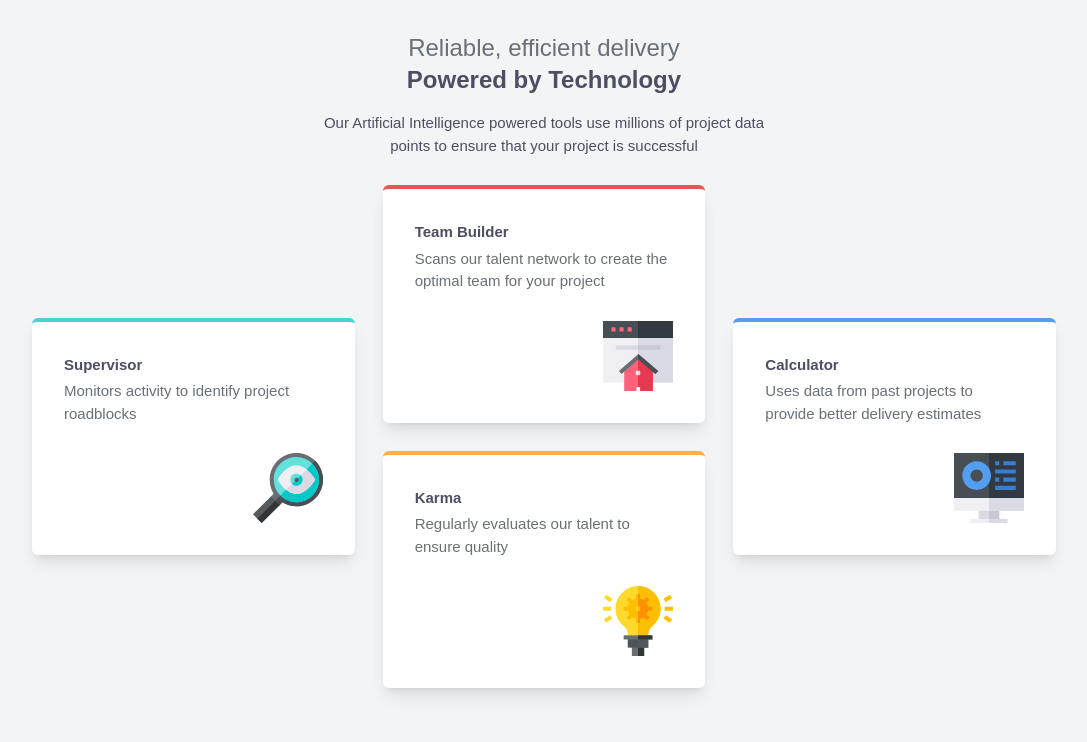
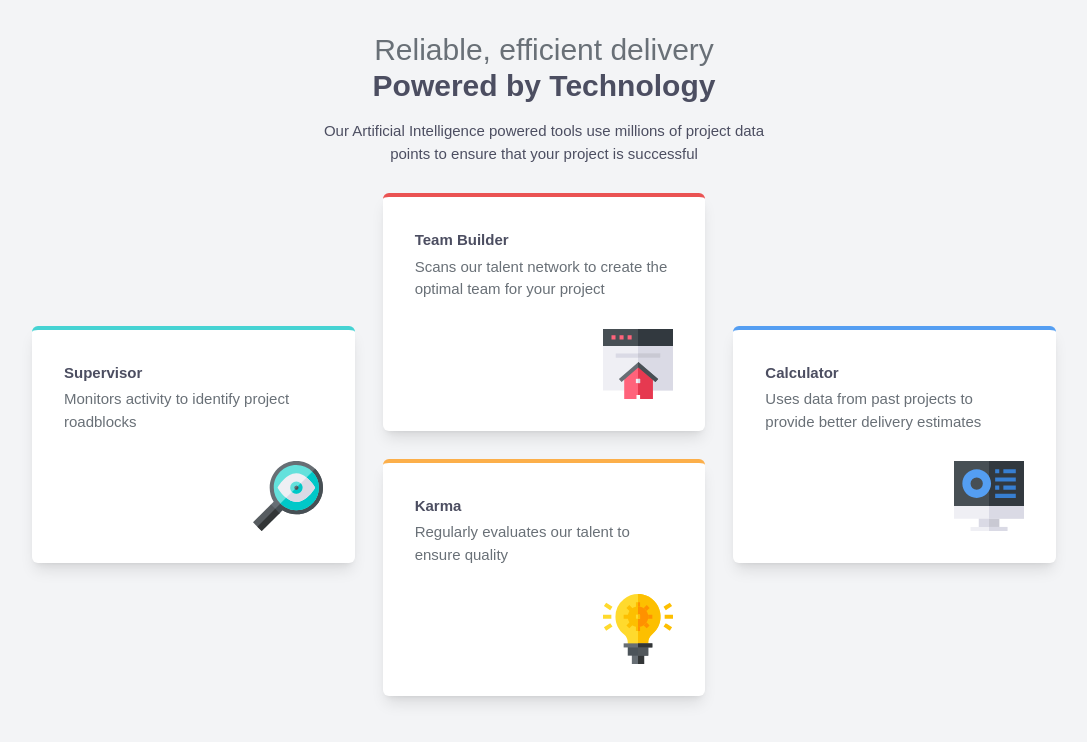
Before and after one commit to rich-333/card-feature-section-master, a website: page index.html in a window 1280 px wide. Shown: the whole page, without its empty margins (96-1183 px from the left). Drawn offline with Linux system fonts and the light colour scheme.

Commit message:
Se aumento el tamano del titulo de la pagina
Esto para mejorar la visualizacion del titulo en pantallas mas grandes.

```diff
--- a/index.html
+++ b/index.html
@@ -16,7 +16,7 @@
 
   <main class="w-[19.4375rem] md:w-[46rem] lg:w-[64rem]">
     <header class="text-center flex justify-center flex-col">
-      <h1 class="text-2xl">
+      <h1 class="text-2xl lg:text-3xl">
         Reliable, efficient delivery
         <span class="block font-bold text-gy-500">Powered by Technology</span>
       </h1>
```
Also changed, not shown: dist/output.css.
